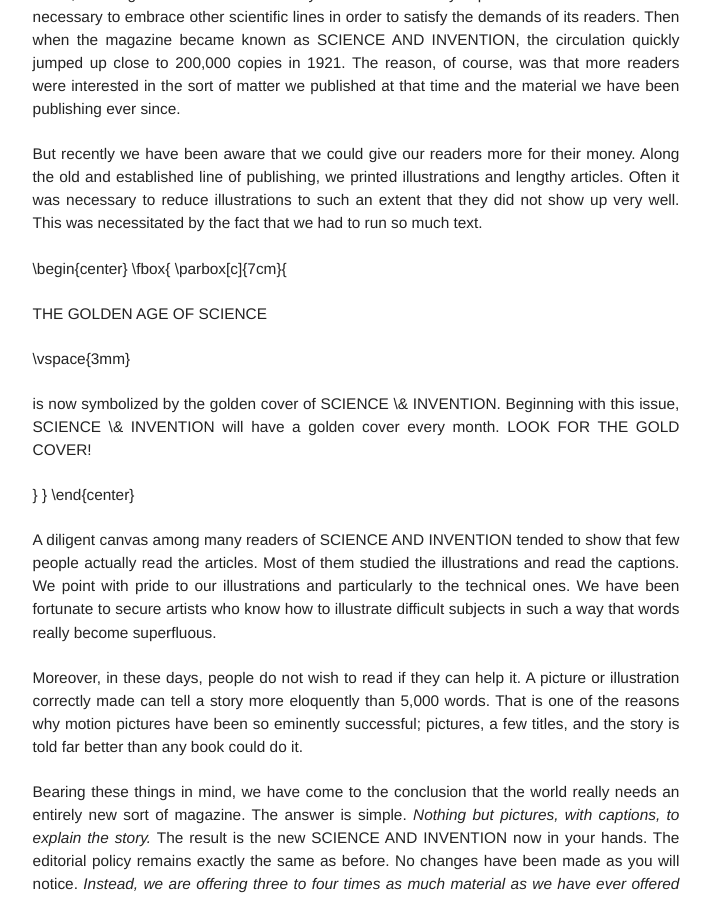
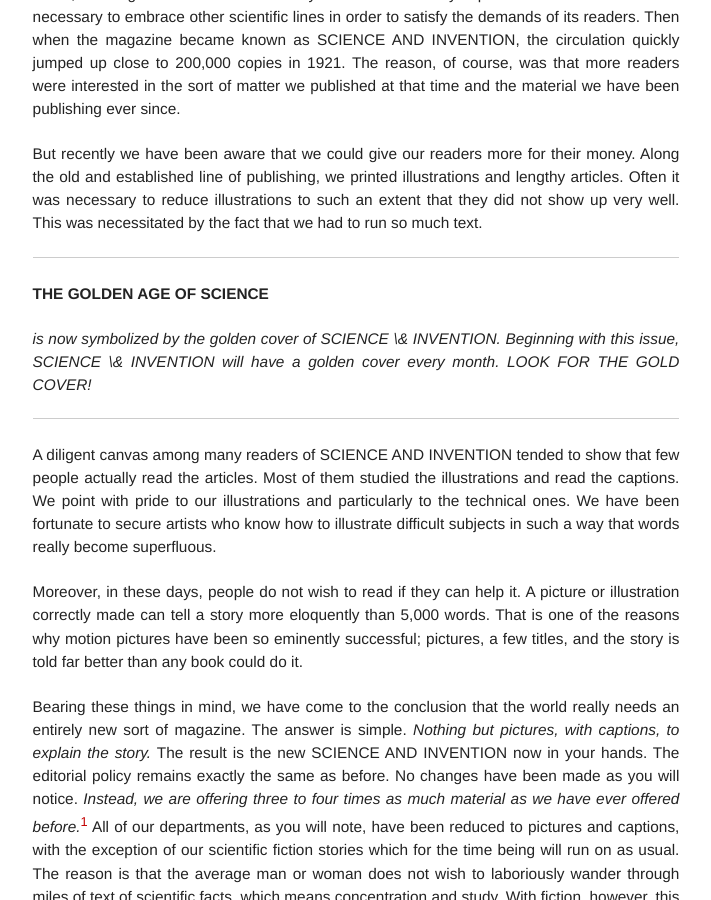
Before and after one commit to gwijthoff/perversity_of_things, a Jekyll site: the page built from 192310_new_si.md, in a window 1280 px wide and 900 px high, scrolled down 984 px. Shown: the whole window, without its empty margins (259-970 px from the left). Built offline with Jekyll 4.4.1, drawn with Linux system fonts in a browser that asks for light colours.

Commit message:
text box formatting issues
Image size in Aerophone Number still unreadable for .docx, for some
reason

```diff
--- a/192310_new_si.md
+++ b/192310_new_si.md
@@ -18,19 +18,13 @@
 
 But recently we have been aware that we could give our readers more for their money.  Along the old and established line of publishing, we printed illustrations and lengthy articles.  Often it was necessary to reduce illustrations to such an extent that they did not show up very well.  This was necessitated by the fact that we had to run so much text.
 
-\begin{center}
-\fbox{
-  \parbox[c]{7cm}{
+* * * * * * * *
 
-THE GOLDEN AGE OF SCIENCE
+**THE GOLDEN AGE OF SCIENCE**
 
-\vspace{3mm}
+*is now symbolized by the golden cover of SCIENCE \& INVENTION.  Beginning with this issue, SCIENCE \& INVENTION will have a golden cover every month.  LOOK FOR THE GOLD COVER!*
 
-is now symbolized by the golden cover of SCIENCE \& INVENTION.  Beginning with this issue, SCIENCE \& INVENTION will have a golden cover every month.  LOOK FOR THE GOLD COVER!
-
-  }
-}
-\end{center}
+* * * * * * * *
 
 A diligent canvas among many readers of SCIENCE AND INVENTION tended to show that few people actually read the articles.  Most of them studied the illustrations and read the captions.  We point with pride to our illustrations and particularly to the technical ones.  We have been fortunate to secure artists who know how to illustrate difficult subjects in such a way that words really become superfluous.
 
```
Also changed, not shown: 191912_edison_speaks.md (+3 -11 lines).
